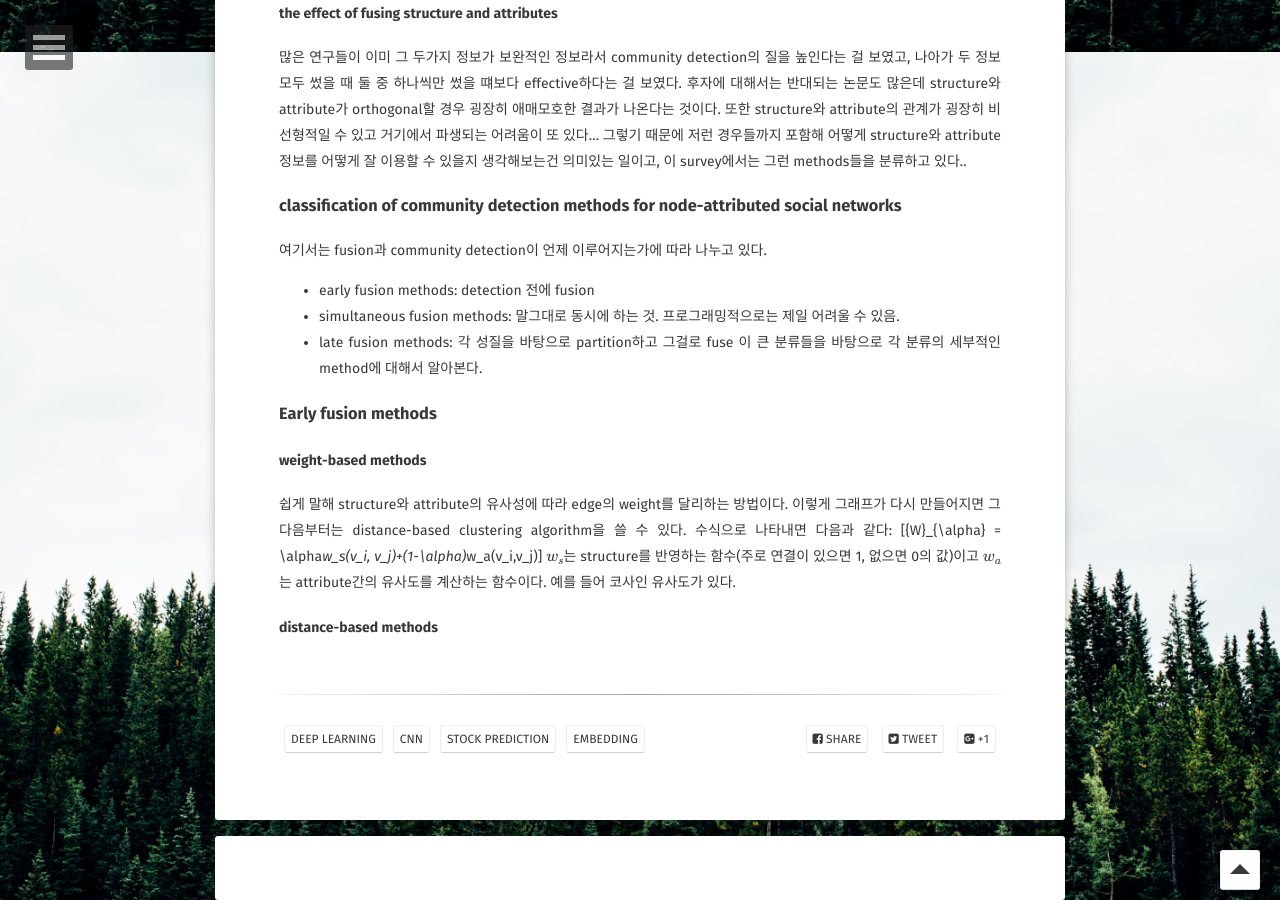
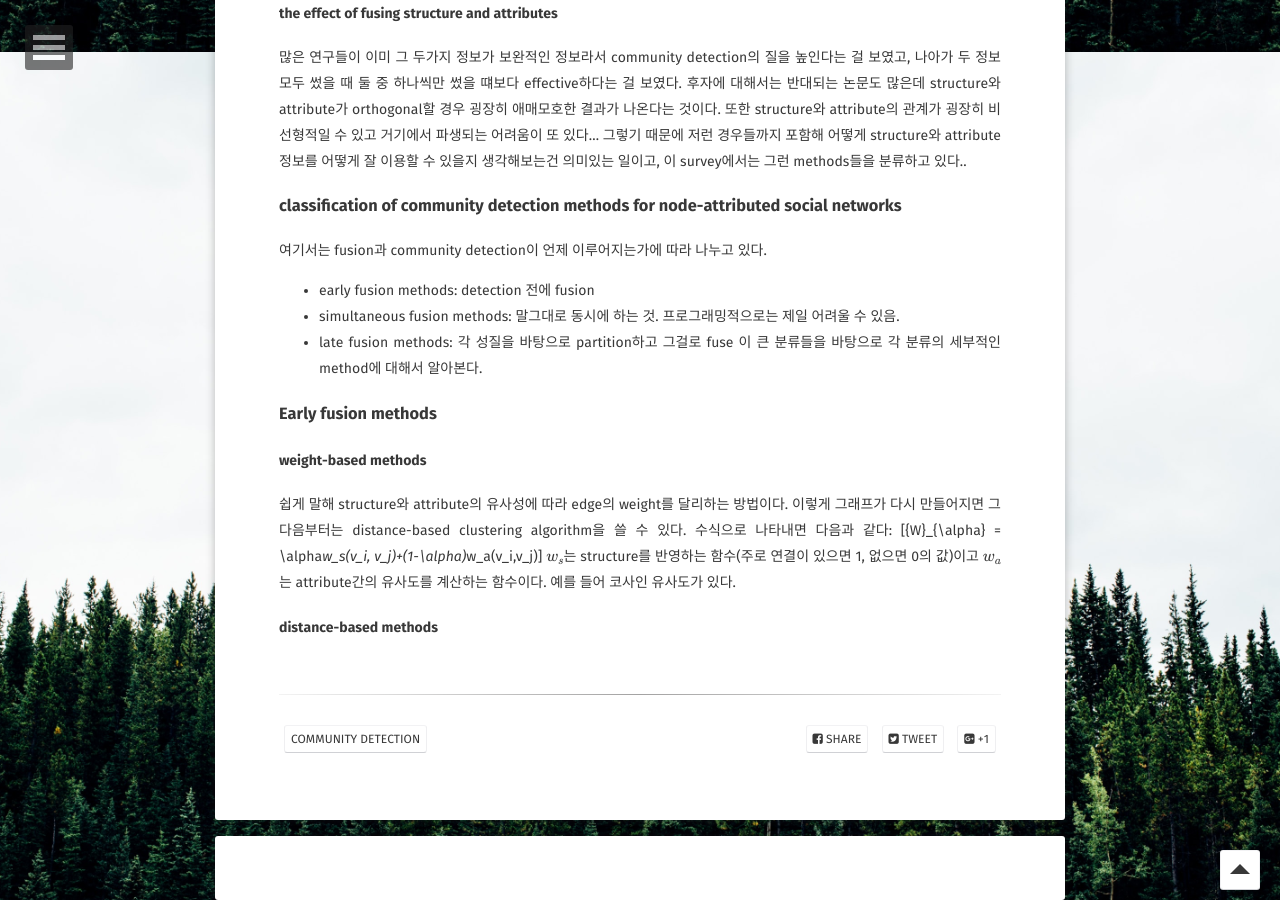
Before and after one commit to wey709/wey709.github.io, a Jekyll site: the page built from _posts/2020-12-04-cdm.md, in a window 1280 px wide and 900 px high, scrolled down 848 px. Built offline with Jekyll 4.4.1, drawn with Linux system fonts in a browser that asks for light colours; some web fonts are replaced; formulas are drawn with MathJax 3; comment, search, counter and statistics services are not loaded; some of the changed text lies outside the part shown.

Commit message:
Update 2020-12-04-cdm.md

```diff
--- a/_posts/2020-12-04-cdm.md
+++ b/_posts/2020-12-04-cdm.md
@@ -1,9 +1,9 @@
 ---
 layout: post
 title: "논문 정리: community detection in node-attributed social network"
-date: 2020-07-15
-excerpt: "20200715 세미나 주제"
-tags: [deep learning, CNN, stock prediction, embedding]
+date: 2020-12-04
+excerpt: "정리 중"
+tags: [community detection]
 comments: true
 ---
 
```
